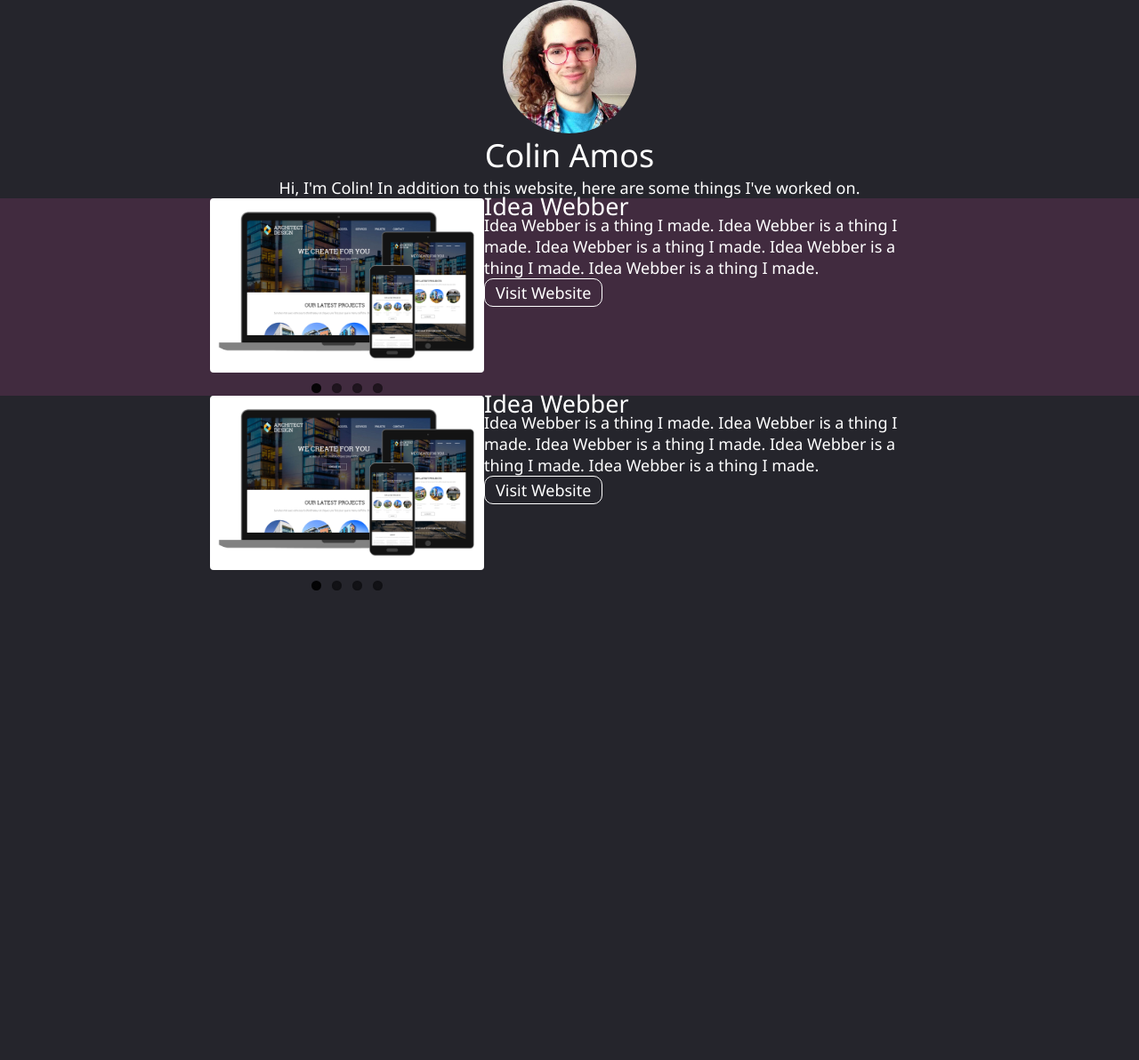
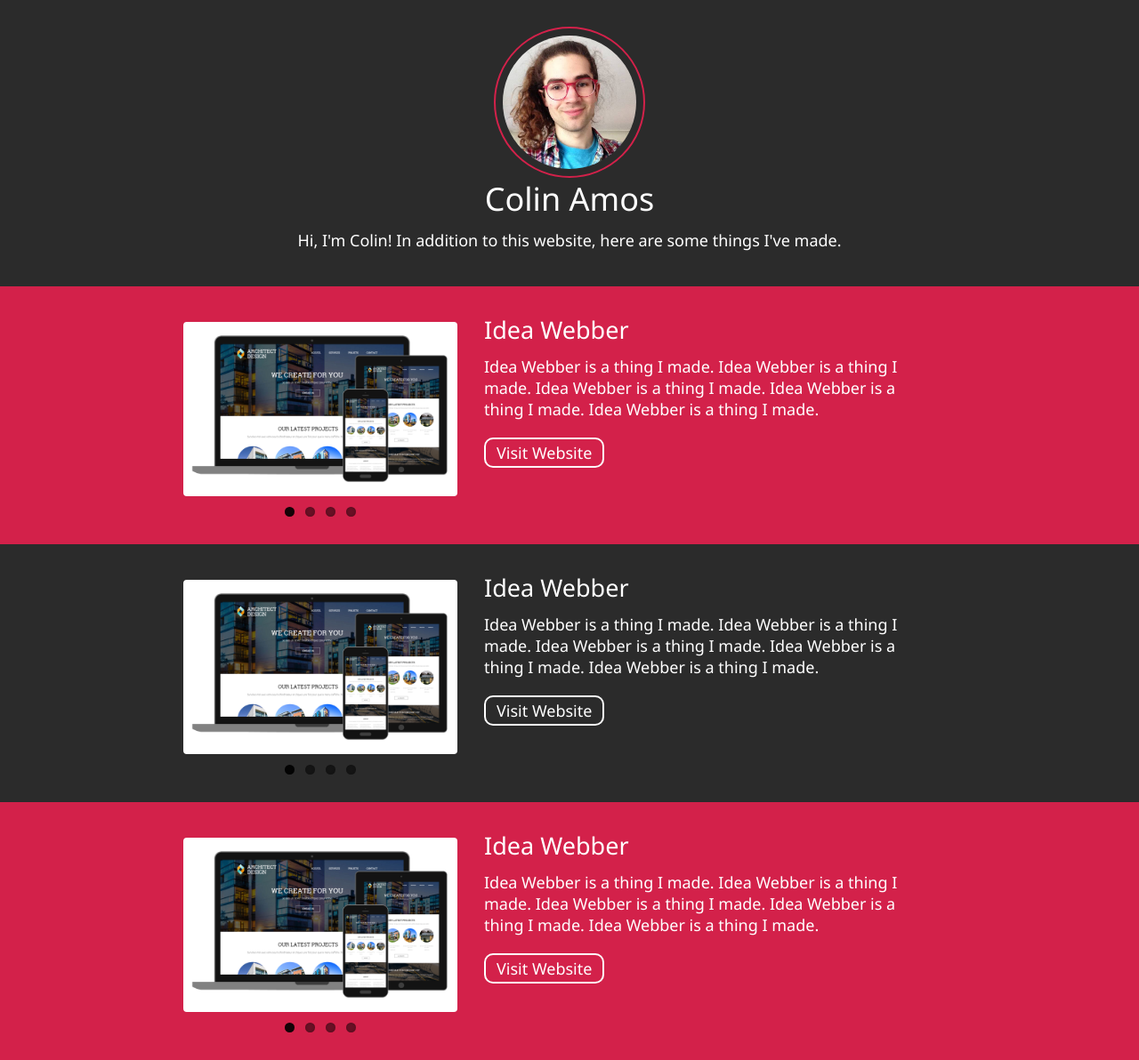
Before and after one commit to ColinAmos/portfolio-website, a plain HTML site: page index.html in a window 1280 px wide. Shown: the whole page at 89% size. Before the commit the page ends 800 px from the top, so only its background shows below. Drawn offline with nearby package versions, Linux system fonts and the light colour scheme.

Commit message:
Add spacing and coloring

```diff
--- a/css/style.scss
+++ b/css/style.scss
@@ -1,3 +1,9 @@
+// Colors /////////////////////////////////////
+
+$cBG1: rgb(43, 43, 43);
+$cBG2: rgb(211, 33, 74);
+
+
 // Generic ////////////////////////////////////
 
 html, body, p, h1, h2, h3, div {
@@ -7,12 +13,12 @@ html, body, p, h1, h2, h3, div {
 
 html {
     height: 100%;
-    font-size: 18px; // == 1rem
+    font-size: 18px; // 1 rem = this
 }
 
 body {
     min-height: 100%;
-    background: #25252C; // Body background color
+    background: $cBG1; // Body background color
 }
 
 p, h1, h2, h3, div, button {
@@ -32,37 +38,61 @@ img {
 // Specific classes ////////////////////////////
 
 .bg1 {
-    background: #25252C;
+    background: $cBG1;
 }
 
 .bg2 {
-    background: rgb(65, 43, 63);
+    background: $cBG2;
 }
 
+// Spacing at the top and bottom of each section, including artistInfo
+$verticalSectionSpacing: 40px;
+$paragraphHorizontalSpacing: 30px;
+
+// Container for profilePicture + artistText
 .artistInfo {
     display: flex;
+    position: relative;
     flex-flow: column nowrap;
     align-items: center;
     text-align: center;
+    margin: $verticalSectionSpacing 0 0 0;
 }
 
+$profilePictureDiameter: 150px;
+
 .profilePicture {
-    max-width: 150px;
+    max-width: $profilePictureDiameter;
     height: auto;
     border-radius: 50%;
 }
 
+.profilePictureEffect {
+    // Styling
+    border-radius: 50%;
+    border: 2px $cBG2 solid;
+    // Formatting
+    position: absolute;
+    box-sizing: border-box;
+    $ppEffectSpacing: 10px;
+    width: $profilePictureDiameter + $ppEffectSpacing*2;
+    height: $profilePictureDiameter + $ppEffectSpacing*2;
+    top: -$ppEffectSpacing;
+}
+
+// Container for artistName + artistDescription
 .artistText {
-
+    margin: 25px 0 $verticalSectionSpacing 0;
 }
 
 .artistName {
     font-size: 2rem;
     font-weight: normal;
+    line-height: 1rem;
 }
 
 .artistDescription {
-
+    margin: 25px $paragraphHorizontalSpacing 0px $paragraphHorizontalSpacing;
 }
 
 
@@ -70,18 +100,21 @@ img {
     display: flex;
     flex-flow: row wrap;
     justify-content: center;
+    padding: $verticalSectionSpacing 0px 0px 0px;
 }
-
 
 .projectImageCarousel {
     width: 300px; // Default width / width in large window
     max-width: 100%; // Stay within window width (overrides width)
     background: blue;
-    margin-bottom: 26px !important; // This removes the blank space below the image-symbolizing dot symbols
+    //margin-bottom: 26px !important; // This removes the blank space below the image-symbolizing dot symbols
+    margin-bottom: (26px + $verticalSectionSpacing - 12px) !important;
 }
 
+// Container for projectTitle, projectDescription, and projectButtons
 .projectInfo {
     max-width: 500px;
+    margin: 0 30px $verticalSectionSpacing 30px;
 }
 
 .projectTitle {
@@ -89,12 +122,18 @@ img {
     line-height: 1rem; // Removes space above text
 }
 
+.projectDescription {
+    margin: 20px 0 20px 0;
+}
+
 .projectButtons {
+    display: flex;
+    flex-flow: row wrap;
 }
 
 .projectButton {
     padding: 3px 12px;
-    border: 1px rgb(255, 255, 255) solid;
+    border: 2px rgb(255, 255, 255) solid;
     border-radius: 10px;
     background: transparent;
     color: white;
--- a/index.html
+++ b/index.html
@@ -20,9 +20,10 @@
 
     <div class="artistInfo bg1">
         <img class="profilePicture" src="images/profile-picture.jpg">
+        <div class="profilePictureEffect"></div>
         <div class="artistText">
             <p class="artistName">Colin Amos</p>
-            <p class="artistDescription">Hi, I'm Colin! In addition to this website, here are some things I've worked on.</p>
+            <p class="artistDescription">Hi, I'm Colin! In addition to this website, here are some things I've made.</p>
         </div>
     </div>
 
@@ -47,7 +48,9 @@
             <p class="projectTitle">Idea Webber</p>
             <p class="projectDescription">Idea Webber is a thing I made. Idea Webber is a thing I made. Idea Webber is a thing I made. Idea Webber is a thing I made. Idea Webber is a thing I made.</p>
             <div class="projectButtons">
-                <button class="projectButton">Visit Website</button>
+                <a href="https://www.google.com" target="_blank">
+                    <button class="projectButton">Visit Website</button>
+                </a>
             </div>
         </div>
     </div>
@@ -73,7 +76,37 @@
             <p class="projectTitle">Idea Webber</p>
             <p class="projectDescription">Idea Webber is a thing I made. Idea Webber is a thing I made. Idea Webber is a thing I made. Idea Webber is a thing I made. Idea Webber is a thing I made.</p>
             <div class="projectButtons">
-                <button class="projectButton">Visit Website</button>
+                <a href="https://www.google.com" target="_blank">
+                    <button class="projectButton">Visit Website</button>
+                </a>
+            </div>
+        </div>
+    </div>
+
+    <div class="projectSection bg2">
+        <div class="projectImageCarousel flexslider">
+            <ul class="slides">
+                <li>
+                    <img src="images/placeholder-project-image.png" />
+                </li>
+                <li>
+                    <img src="images/placeholder-project-image.png" />
+                </li>
+                <li>
+                    <img src="images/placeholder-project-image.png" />
+                </li>
+                <li>
+                    <img src="images/placeholder-project-image.png" />
+                </li>
+            </ul>
+        </div>
+        <div class="projectInfo">
+            <p class="projectTitle">Idea Webber</p>
+            <p class="projectDescription">Idea Webber is a thing I made. Idea Webber is a thing I made. Idea Webber is a thing I made. Idea Webber is a thing I made. Idea Webber is a thing I made.</p>
+            <div class="projectButtons">
+                <a href="https://www.google.com" target="_blank">
+                    <button class="projectButton">Visit Website</button>
+                </a>
             </div>
         </div>
     </div>
```
Also changed, not shown: js/index.js (+7 -0 lines), css/style.css, 1 other file.
